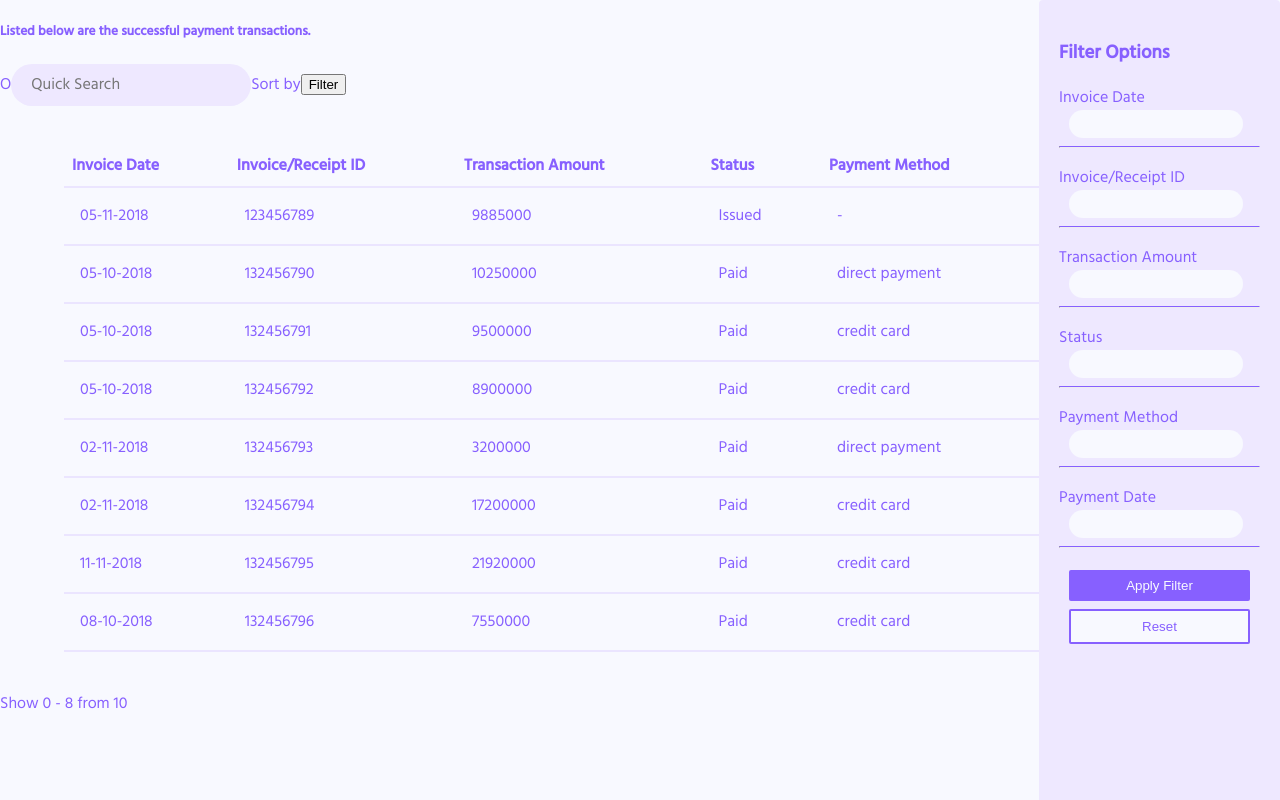
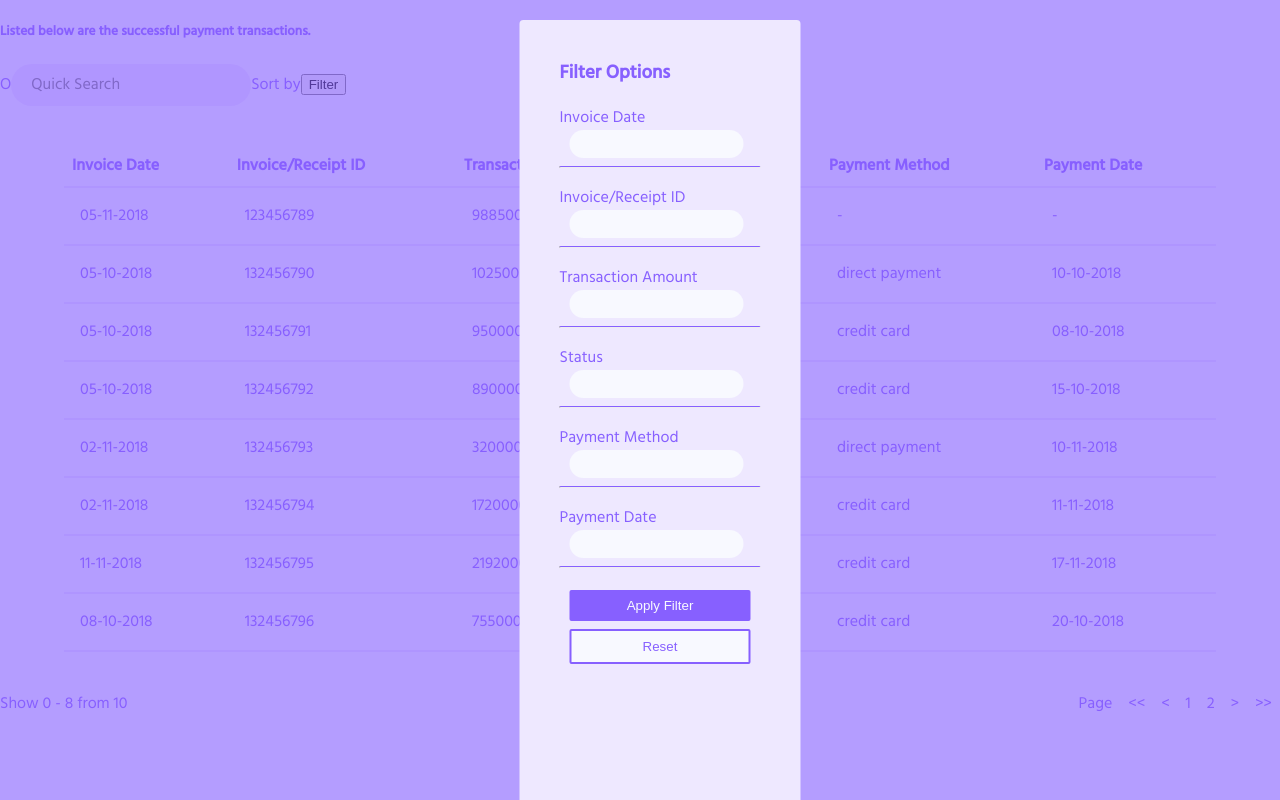
Before and after one commit to yuhanasy/react-data-table, a React (Create React App) app: page / in a window 1280 px wide. Both pictures are taken after a click on the button "Filter". Shown: the top 800 px of the page. Built offline with nearby package versions, Linux system fonts and the light colour scheme.

Commit message:
enhance filter modal appearance

```diff
--- a/src/Shared/Modal/index.js
+++ b/src/Shared/Modal/index.js
@@ -1,16 +1,22 @@
 import React from "react";
 
-import { BackDrop, ModalContainer, ModalHeader, ModalWrapper } from "./styles";
+import {
+  ModalWrapper,
+  BackDrop,
+  ModalContainer,
+  ModalHeader,
+  ContentWrapper
+} from "./styles";
 
 const Modal = props => {
   return (
-    <div>
+    <ModalWrapper>
       <BackDrop show={props.show} onClick={props.close} />
       <ModalContainer show={props.show}>
         <ModalHeader>{props.header}</ModalHeader>
-        <ModalWrapper>{props.children}</ModalWrapper>
+        <ContentWrapper>{props.children}</ContentWrapper>
       </ModalContainer>
-    </div>
+    </ModalWrapper>
   );
 };
 
--- a/src/Shared/Modal/styles.js
+++ b/src/Shared/Modal/styles.js
@@ -1,35 +1,40 @@
 import styled from "styled-components";
 
+export const ModalWrapper = styled.div``;
+
 export const BackDrop = styled.div`
-  background-color: transparent;
-  width: 100%;
+  background-color: #8760ff;
+  opacity: 0.6;
+  width: 100vw;
   height: 100%;
   position: fixed;
   top: 0;
+  left: 0;
   display: ${props => (props.show ? "block" : "none")};
 `;
 
 export const ModalContainer = styled.div`
   max-width: 400px;
-  height: 100vw;
-  padding: 20px;
+  height: 100%;
+  padding: 20px 40px;
+  margin: 20px;
   border-radius: 4px;
   background-color: #eee8ff;
   opacity: ${props => (props.show ? 1 : 0)};
+  transition: all 0.5s ease-in-out;
+
+  position: absolute;
+  top: -700px;
+  left: 50%;
   transform: ${props =>
-    props.show ? "translateX(-400px)" : "translateX(400px)"};
-  transition: all 0.5s ease-in-out;
-  position: absolute;
-  top: 0;
-  right: -400px;
+    props.show ? "translate(-50%, 700px)" : "translate(-50%, -700px)"};
   z-index: 1;
 `;
 
 export const ModalHeader = styled.h3``;
 
-export const ModalWrapper = styled.div`
+export const ContentWrapper = styled.div`
   width: 100%;
   display: grid;
   grid-template-rows: auto;
-  grid-column-gap: 20px;
 `;
```
